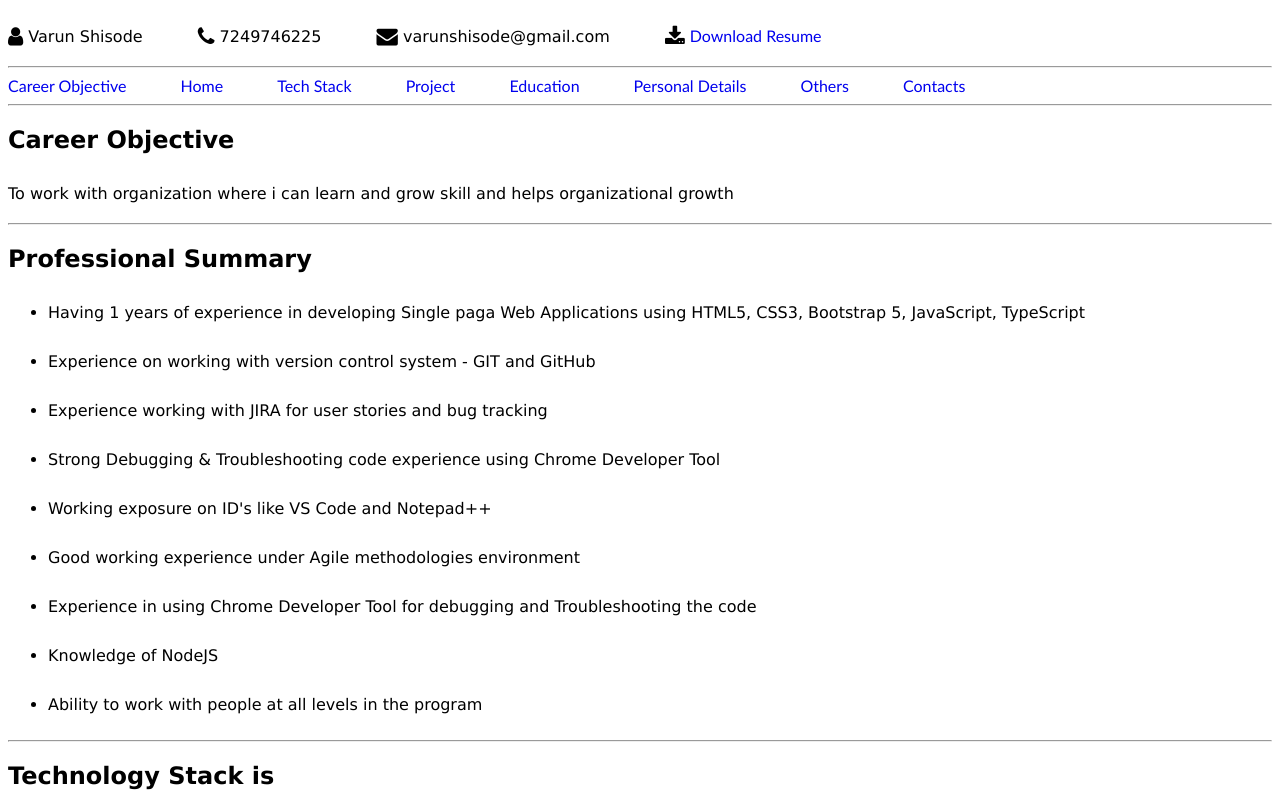
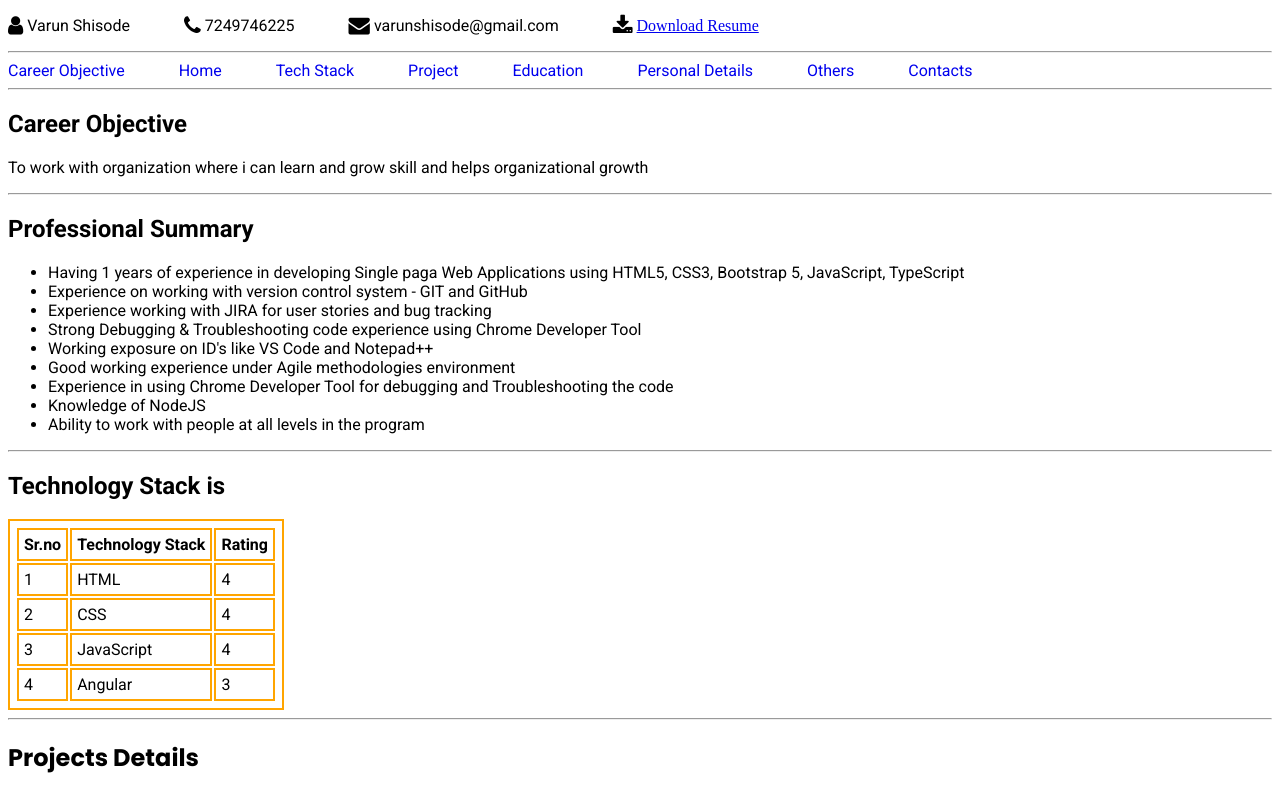
Before and after one commit to Varunshisode18/my-profile, a plain HTML site: page cssModel.html in a window 1280 px wide. Shown: the top 793 px of the page. Drawn offline with Linux system fonts and the light colour scheme.

Commit message:
Apply Google Font Family like Roboto and Poppins

```diff
--- a/cssModel.html
+++ b/cssModel.html
@@ -3,53 +3,41 @@
   <head>
     <meta charset="UTF-8" />
     <meta name="viewport" content="width=device-width, initial-scale=1.0" />
-    <title>My Profile</title>
+    <title>My CSS Model</title>
     <link rel="shortcut icon" href="assets/favicon.ico" type="image/x-icon">
     <link rel="stylesheet" href="https://cdnjs.cloudflare.com/ajax/libs/font-awesome/4.7.0/css/font-awesome.min.css">
+    <link rel="preconnect" href="https://fonts.googleapis.com">
+<link rel="preconnect" href="https://fonts.gstatic.com" crossorigin>
+<link href="https://fonts.googleapis.com/css2?family=Poppins:ital,wght@0,100;0,200;0,300;0,400;0,500;0,600;0,700;0,800;0,900;1,100;1,200;1,300;1,400;1,500;1,600;1,700;1,800;1,900&family=Roboto:ital,wght@0,100;0,300;0,400;0,500;0,700;0,900;1,100;1,300;1,400;1,500;1,700;1,900&display=swap" rel="stylesheet">
+<style>
+  .right{
+    padding-right:  50px;
+    font-family: "Roboto", sans-serif;
+  }
+  .nav{
+    padding-right: 50px;
+    font-family: "Roboto", sans-serif;
+    text-decoration: none;
 
-<style>
-.right{
-    margin-right: 50px;
-    font-family: 'Lucida Sans', 'Lucida Sans Regular', 'Lucida Grande', 'Lucida Sans Unicode', Geneva, Verdana, sans-serif;
+  }
+  .main{
+
+    font-family: "Roboto", sans-serif;
+
+  }
+
+  .remaning{
+    font-family: "Poppins", sans-serif;
 
 }
-a{
-    margin-right: 50px;
-    text-decoration: none;
-    font-family: 'Gill Sans', 'Gill Sans MT', Calibri, 'Trebuchet MS', sans-serif;
-}
-h2{
-    font-family: Verdana, Geneva, Tahoma, sans-serif;
+table,tr,td,th{
 
-}
-li{
-    margin-bottom: 10px;
-    padding-bottom: 10px;
-    padding-top: 10px;
-    font-family: 'Lucida Sans', 'Lucida Sans Regular', 'Lucida Grande', 'Lucida Sans Unicode', Geneva, Verdana, sans-serif;
-}
-td{
-    padding-left: 10px;
-    padding-right: 10px;
-    padding-top: 10px;
-    padding-bottom: 10px;
-}
-th{
-    padding-left: 10px;
-    padding-right: 10px;
-    padding-top: 10px;
-    padding-bottom: 10px;
-}
-p{
-    margin-bottom: 10px;
-    padding-bottom: 10px;
-    padding-top: 10px;
-    font-family: 'Lucida Sans', 'Lucida Sans Regular', 'Lucida Grande', 'Lucida Sans Unicode', Geneva, Verdana, sans-serif;
-
+  padding: 5px;
+  border: 2px orange solid;
 }
 
+
 </style>
-
 
   </head>
   <body>
@@ -58,6 +46,7 @@ p{
       <p>
         <i class="fa fa-user fa-lg" aria-hidden="true" la-lg></i>
         <span class="right"> Varun Shisode </span>
+
 
 
         <i class="fa fa-phone fa-lg" aria-hidden="true"></i>
@@ -74,26 +63,26 @@ p{
     </header>
     <hr>
 
-    <nav>
+    <nav >
 
-      <a href="#career" >Career Objective</a>
-      <a href="#home">Home</a>
-      <a href="#techstack">Tech Stack </a>
-      <a href="#project">Project </a>
-      <a href="#education">Education</a>
-      <a href="personalDetails.html" target="_blank">Personal Details</a>
-      <a href="other.html" target="_blank">Others</a>
-      <a href="contactMe.html" target="_blank">Contacts</a>
+      <a href="#career" class="nav">Career Objective</a>
+      <a href="#home" class="nav">Home</a>
+      <a href="#techstack" class="nav">Tech Stack </a>
+      <a href="#project" class="nav">Project </a>
+      <a href="#education" class="nav">Education</a>
+      <a href="personalDetails.html" target="_blank" class="nav">Personal Details</a>
+      <a href="other.html" target="_blank" class="nav">Others</a>
+      <a href="contactMe.html" target="_blank" class="nav">Contacts</a>
 
     </nav>
     <hr>
-    <section>
+    <section class="main">
       <h2>Career Objective</h2>
       <p >To work with organization where i can learn and grow skill and helps organizational growth</p>
     </section>
     <hr>
 
-    <section>
+    <section class="main">
       <h2>Professional Summary</h2>
       <ul>
         <li >
@@ -124,10 +113,10 @@ p{
 
     </section>
     <hr />
-    <section>
+    <section class="main">
       <h2> Technology Stack is</h2>
 
-      <table border="4">
+      <table >
         <thead>
           <th>Sr.no</th>
           <th>Technology Stack</th>
@@ -161,7 +150,7 @@ p{
 
     </section>
     <hr />
-    <section>
+    <section class="remaning">
       <h2>Projects Details</h2>
 
    <p> <b>Name :</b> <u>Student Management</u> <br> </p>
@@ -188,9 +177,9 @@ p{
  </section>
 
     <hr />
-    <section id="education">
+    <section class="remaning">
       <h2>Education</h2>
-      <table border="3">
+      <table >
 
 
 
@@ -238,17 +227,23 @@ p{
       </table>
     </section>
     <hr />
-    <section>
+    <section class="remaning">
       <h2>Personal Details</h2>
       <a href="personalDetails.html" target="_blank"></a>
     </section>
     <hr />
-    <section >
+    <section class="remaning">
       <h2 >Other</h2>
       <a href="other.html" target="_blank"></a>
     </section>
 <hr>
+<section class="remaning">
     <h2>Contacts</h2>
     <a href="contactMe.html" target="_blank"></a>
+  </section>
+
+    <section class="remaning">
+      Copyright &copy; 2024 Codemind Technology video Communication Inc.All Reserve.
+    </section>
     </body>
 </html>
```
Also changed, not shown: boxModel.html (added, +54 -0 lines), index.html (+6 -3 lines).
